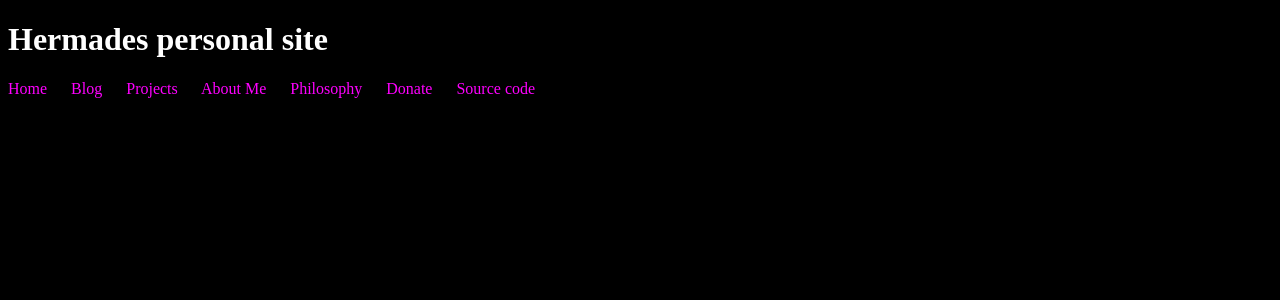
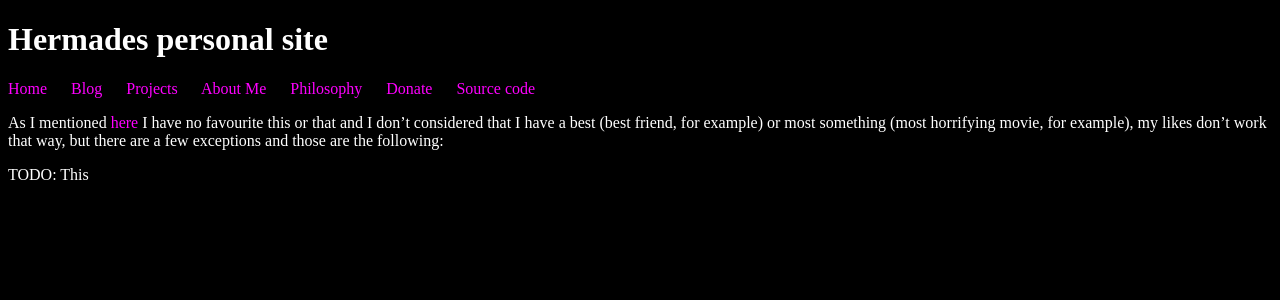
Before and after one commit to HermadesCGCO/Hermades, a Jekyll site: the page built from about/favourites.html, in a window 1280 px wide. Shown: the top 300 px of the page. Built offline with Jekyll 4.4.1, drawn with Linux system fonts in a browser that asks for light colours.

Commit message:
Updated a few things

```diff
--- a/about/favourites.html
+++ b/about/favourites.html
@@ -2,3 +2,10 @@
 title: Some of my favourites
 layout: page
 ---
+
+As I mentioned [here](/about) I have no favourite this or that and I don't
+considered that I have a best (best friend, for example) or most something (most
+horrifying movie, for example), my likes don't work that way, but there are a
+few exceptions and those are the following:
+
+TODO: This
```
Also changed, not shown: projects.md (+2 -2 lines).
